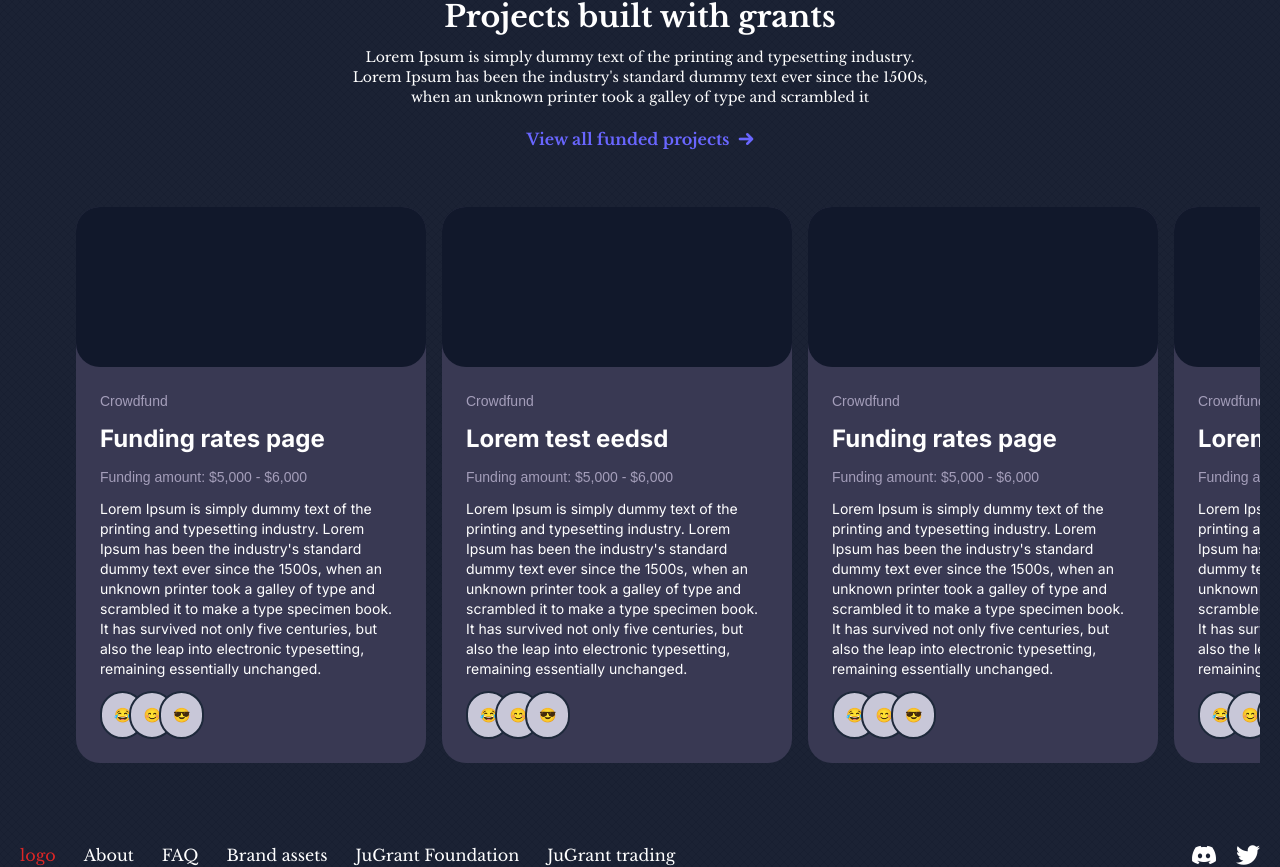
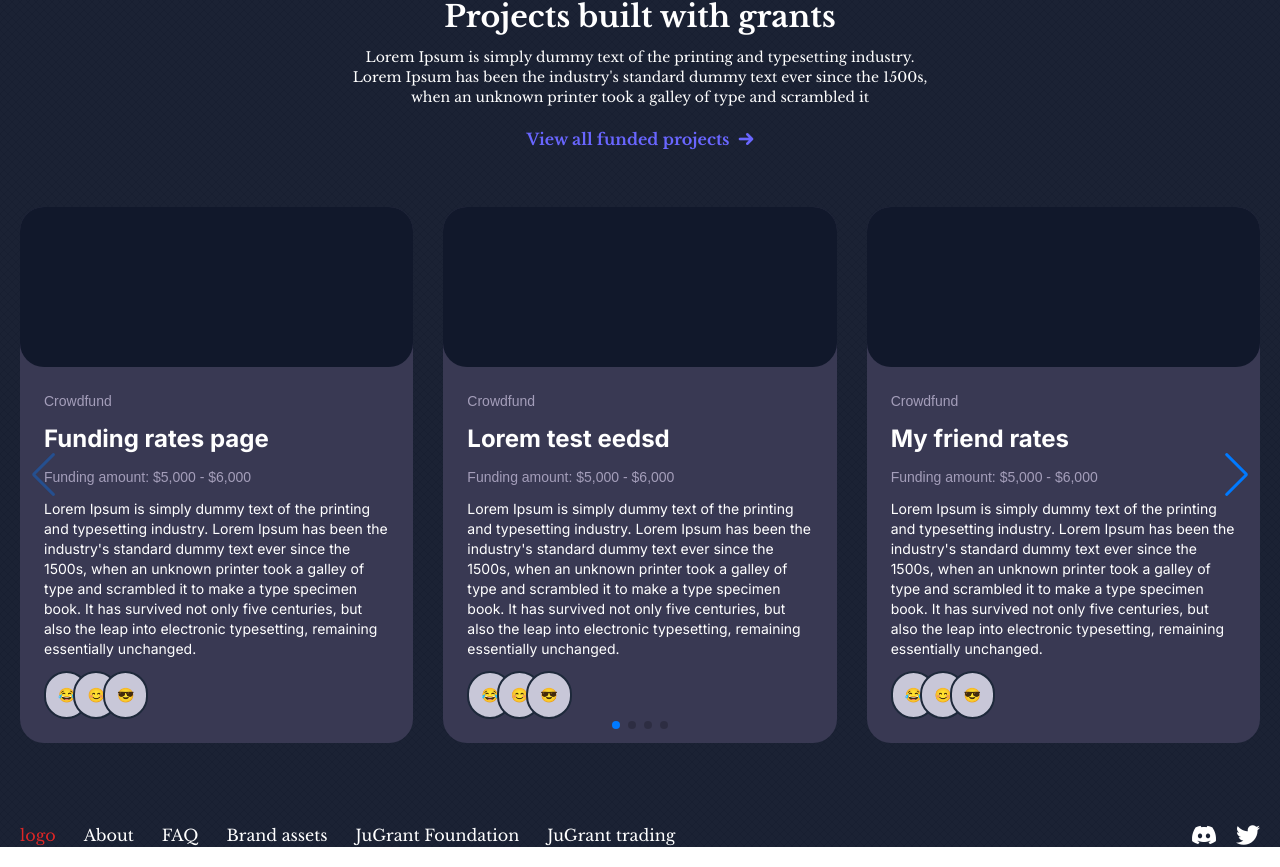
Before and after one commit to collinsedim/jugrants, a Next.js app: page / in a window 1280 px wide. Shown: the part 922-1789 px from the top of the page. Built offline with nearby package versions, Linux system fonts and the light colour scheme; a web font is replaced by a local one.

Commit message:
slider completed

```diff
--- a/app/components/Card.js
+++ b/app/components/Card.js
@@ -30,7 +30,7 @@ const grantBeneficiaries = [
 
 const Card = ({ title, description, startAmount, endAmount, category }) => {
   return (
-    <div className="w-[350px] bg-bgSecondary rounded-3xl ">
+    <div className=" bg-bgSecondary rounded-3xl ">
       <div className="h-[160px] bg-slate-900/95 rounded-3xl"></div>
       <div
         className={`text-left p-6 flex flex-col gap-3 text-sm ${inter.className}`}
--- a/app/page.js
+++ b/app/page.js
@@ -3,7 +3,11 @@
 import Link from "next/link";
 import Image from "next/image";
 
-// import Swiper from "swiper";
+import { Swiper, SwiperSlide } from "swiper/react";
+// import "swiper/swiper-bundle.min.css";
+import "swiper/css/bundle";
+import SwiperCore, { Navigation } from "swiper";
+
 import { register } from "swiper/element/bundle";
 register();
 
@@ -17,9 +21,10 @@ import rightColor from "/public/assets/right.png";
 import downArrow from "/public/assets/down-arrow.png";
 
 // const swiper = new Swiper(".swiper", {
-//   spaceBetween: 280
+//   spaceBetween: 280,
 //   navigation: true,
-//   slidesPerView: 4,
+//   slidesPerView: 1,
+//   breakpointsBase: "window",
 // });
 
 const mono = Oxygen_Mono({
@@ -62,7 +67,7 @@ const projectsFunded = [
       "Lorem Ipsum is simply dummy text of the printing and typesetting     industry. Lorem Ipsum has been the industry's standard dummy text ever     since the 1500s, when an unknown printer took a galley of type and scrambled it to make a type specimen book. It has survived not only five centuries, but also the leap into electronic typesetting, remaining essentially unchanged.",
   },
   {
-    title: "Funding rates page",
+    title: "My friend rates",
     category: "Crowdfund",
     startAmount: "$5,000",
     endAmount: "$6,000",
@@ -70,7 +75,7 @@ const projectsFunded = [
       "Lorem Ipsum is simply dummy text of the printing and typesetting     industry. Lorem Ipsum has been the industry's standard dummy text ever     since the 1500s, when an unknown printer took a galley of type and scrambled it to make a type specimen book. It has survived not only five centuries, but also the leap into electronic typesetting, remaining essentially unchanged.",
   },
   {
-    title: "Lorem test eedsd",
+    title: "Your fire eedsd",
     category: "Crowdfund",
     startAmount: "$5,000",
     endAmount: "$6,000",
@@ -78,7 +83,7 @@ const projectsFunded = [
       "Lorem Ipsum is simply dummy text of the printing and typesetting     industry. Lorem Ipsum has been the industry's standard dummy text ever     since the 1500s, when an unknown printer took a galley of type and scrambled it to make a type specimen book. It has survived not only five centuries, but also the leap into electronic typesetting, remaining essentially unchanged.",
   },
   {
-    title: "Funding rates page",
+    title: "Grundonsn page",
     category: "Crowdfund",
     startAmount: "$5,000",
     endAmount: "$6,000",
@@ -86,7 +91,7 @@ const projectsFunded = [
       "Lorem Ipsum is simply dummy text of the printing and typesetting     industry. Lorem Ipsum has been the industry's standard dummy text ever     since the 1500s, when an unknown printer took a galley of type and scrambled it to make a type specimen book. It has survived not only five centuries, but also the leap into electronic typesetting, remaining essentially unchanged.",
   },
   {
-    title: "Lorem test eedsd",
+    title: "Guaridalonsdj eedsd",
     category: "Crowdfund",
     startAmount: "$5,000",
     endAmount: "$6,000",
@@ -158,15 +163,10 @@ export default function Home() {
               />
             </div>
           </div>
-          {/* <div className="mt-14">
-            {projectsFunded.map((project, index) => (
-              <Card key={index} {...project} />
-            ))}
-          </div> */}
         </div>
         {/* Projects section */}
       </div>
-      <swiper-container
+      {/* <swiper-container
         slides-per-view="4"
         css-mode="true"
         space-between="280"
@@ -181,7 +181,40 @@ export default function Home() {
             </swiper-slide>
           ))}
         </div>
-      </swiper-container>
+      </swiper-container> */}
+      <div className="mt-14">
+        <Swiper
+          slidesPerView="4"
+          spaceBetween="100"
+          navigation
+          pagination
+          cssMode
+          breakpoints={{
+            "@0.35": {
+              slidesPerView: 1,
+              spaceBetween: 20,
+            },
+            "@0.75": {
+              slidesPerView: 2,
+              spaceBetween: 20,
+            },
+            "@1.30": {
+              slidesPerView: 3,
+              spaceBetween: 30,
+            },
+            "@1.80": {
+              slidesPerView: 4,
+              spaceBetween: 20,
+            },
+          }}
+        >
+          {projectsFunded.map((project, index) => (
+            <SwiperSlide key={index}>
+              <Card {...project} />
+            </SwiperSlide>
+          ))}
+        </Swiper>
+      </div>
     </main>
   );
 }
```
